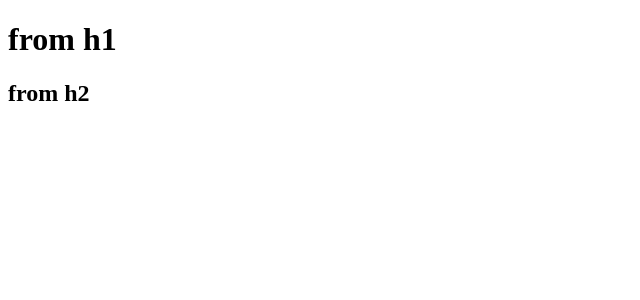
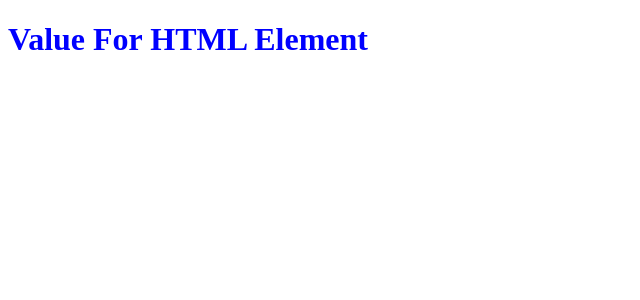
Before and after one commit to srsgh/React-JS, a React (Vite) app: page / in a window 1280 px wide. Shown: the top 300 px of the page, without its empty margins (0-640 px from the left). Built offline with nearby package versions, Linux system fonts and the light colour scheme.

Commit message:
19-052025

```diff
--- a/App.js
+++ b/App.js
@@ -1,6 +1,7 @@
 import React from "react";
 import ReactDOM from "react-dom/client";
 /*
+Create React element using core react: -
 const element=React.createElemet("html tag", {props/attributes for that html tag}, "child /value for that html element"/Array of children );
 element returned is a react.element = JS Object with props> (attributes and children)
 Can be Nested+ Have Siblings
@@ -12,6 +13,9 @@
   "Value For HTML Element"
 );
 */
+
+//Using JSX: -
+const jsx_heading = <h1 id="heading">Value For HTML Element</h1>;
 
 /*Nesting example: -
 <div id="parent">
@@ -37,6 +41,7 @@
   </div>
 </div>
 */
+/*
 const parent_siblings = React.createElement(
   "div",
   { id: "parent" },
@@ -45,7 +50,7 @@
     React.createElement("h2", {}, "from h2"),
   ])
 );
-
+*/
 /*
 React only works at the root(could be minimal part of your project)
 */
@@ -57,4 +62,5 @@
 */
 // root.render(heading);
 // root.render(parent);
-root.render(parent_siblings);
+// root.render(parent_siblings);
+root.render(jsx_heading);
```
Also changed, not shown: package.json (+6 -1 lines), 3 other files (tests, documents, lock files or other folders).
